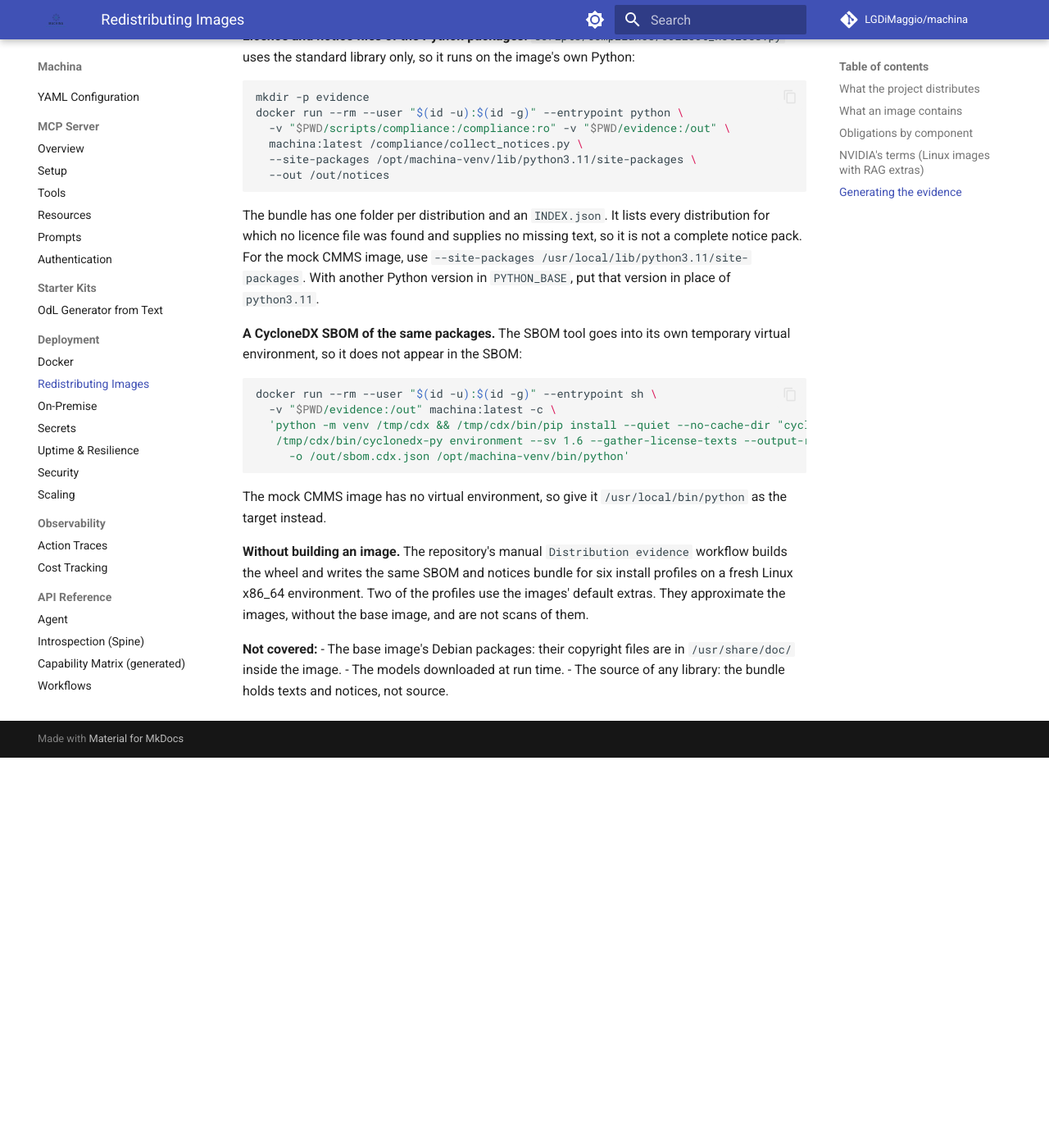
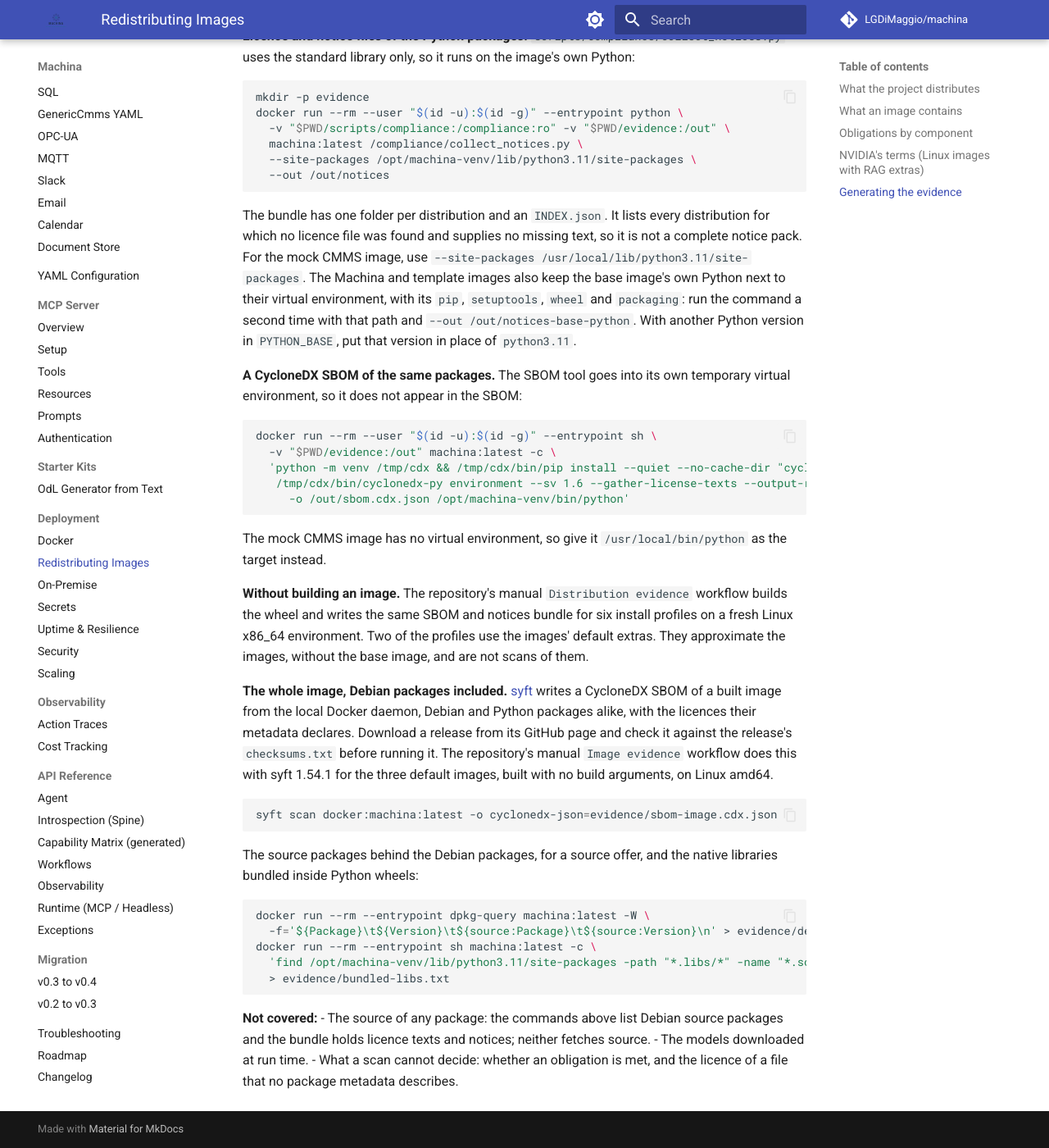
Before and after one commit to LGDiMaggio/machina, an MkDocs documentation site: the page built from docs/deployment/redistribution.md, in a window 1280 px wide and 1400 px high, scrolled down 2603 px. Shown: the whole window at 82% size. Built offline with MkDocs 1.6.1 and Material for MkDocs 9.7.7, drawn with Linux system fonts in a browser that asks for light colours; comment, search, counter and statistics services are not loaded; before the commit the page ends 3527 px from its top, so only the background shows below that.

Commit message:
ci: add a manual image-evidence workflow
Add .github/workflows/image-evidence.yml, run by workflow_dispatch and
by pull requests that change the workflow. Its permissions are
read-only, no step references a secret, and a pull request's run never
cancels a manual one.

For each default image (deploy/docker, its mock CMMS and the
odl-generator-from-text template) it builds the Dockerfile as it is,
with no build arguments, into the runner's local Docker and records:
- a CycloneDX SBOM from syft 1.54.1, a release tarball checked against
  its pinned SHA-256 before it is extracted;
- the Debian packages with their source packages, and the copyright
  files under /usr/share/doc;
- pip freeze --all and the notices bundle (collect_notices.py) of the
  image's Python and, next to a virtual environment, of the base
  image's own Python;
- the native libraries bundled inside wheels;
- the image ID, the base image digest, the commit and the tool
  versions. The job fails unless the pulled base image's layers begin
  the built image's.

Everything is checksummed and uploaded as run artifacts; nothing is
pushed and release.yml is unchanged. tests/test_workflow_policy.py
pins the permissions, triggers, the syft check, the images, the base
image and each kind of evidence. The redistribution guide gains the
whole-image procedure; its verification status is unchanged.

````diff
--- a/docs/deployment/redistribution.md
+++ b/docs/deployment/redistribution.md
@@ -96,8 +96,12 @@
 The bundle has one folder per distribution and an `INDEX.json`. It lists every
 distribution for which no licence file was found and supplies no missing text,
 so it is not a complete notice pack. For the mock CMMS image, use
-`--site-packages /usr/local/lib/python3.11/site-packages`. With another
-Python version in `PYTHON_BASE`, put that version in place of `python3.11`.
+`--site-packages /usr/local/lib/python3.11/site-packages`. The Machina and
+template images also keep the base image's own Python next to their virtual
+environment, with its `pip`, `setuptools`, `wheel` and `packaging`: run the
+command a second time with that path and `--out /out/notices-base-python`.
+With another Python version in `PYTHON_BASE`, put that version in place of
+`python3.11`.
 
 **A CycloneDX SBOM of the same packages.** The SBOM tool goes into its own
 temporary virtual environment, so it does not appear in the SBOM:
@@ -119,9 +123,32 @@
 the images' default extras. They approximate the images, without the base
 image, and are not scans of them.
 
+**The whole image, Debian packages included.** [syft](https://github.com/anchore/syft)
+writes a CycloneDX SBOM of a built image from the local Docker daemon, Debian and
+Python packages alike, with the licences their metadata declares. Download a
+release from its GitHub page and check it against the release's
+`checksums.txt` before running it. The repository's manual `Image evidence`
+workflow does this with syft 1.54.1 for the three default images, built with no
+build arguments, on Linux amd64.
+
+```bash
+syft scan docker:machina:latest -o cyclonedx-json=evidence/sbom-image.cdx.json
+```
+
+The source packages behind the Debian packages, for a source offer, and the
+native libraries bundled inside Python wheels:
+
+```bash
+docker run --rm --entrypoint dpkg-query machina:latest -W \
+  -f='${Package}\t${Version}\t${source:Package}\t${source:Version}\n' > evidence/debian.tsv
+docker run --rm --entrypoint sh machina:latest -c \
+  'find /opt/machina-venv/lib/python3.11/site-packages -path "*.libs/*" -name "*.so*"' \
+  > evidence/bundled-libs.txt
+```
+
 **Not covered:**
-- The base image's Debian packages: their copyright files are in
-  `/usr/share/doc/` inside the image.
+- The source of any package: the commands above list Debian source packages
+  and the bundle holds licence texts and notices; neither fetches source.
 - The models downloaded at run time.
-- The source of any library: the bundle holds texts and notices, not
-  source.
+- What a scan cannot decide: whether an obligation is met, and the licence of
+  a file that no package metadata describes.
````
Also changed, not shown: CHANGELOG.md (+1 -0 lines), 2 other files.
